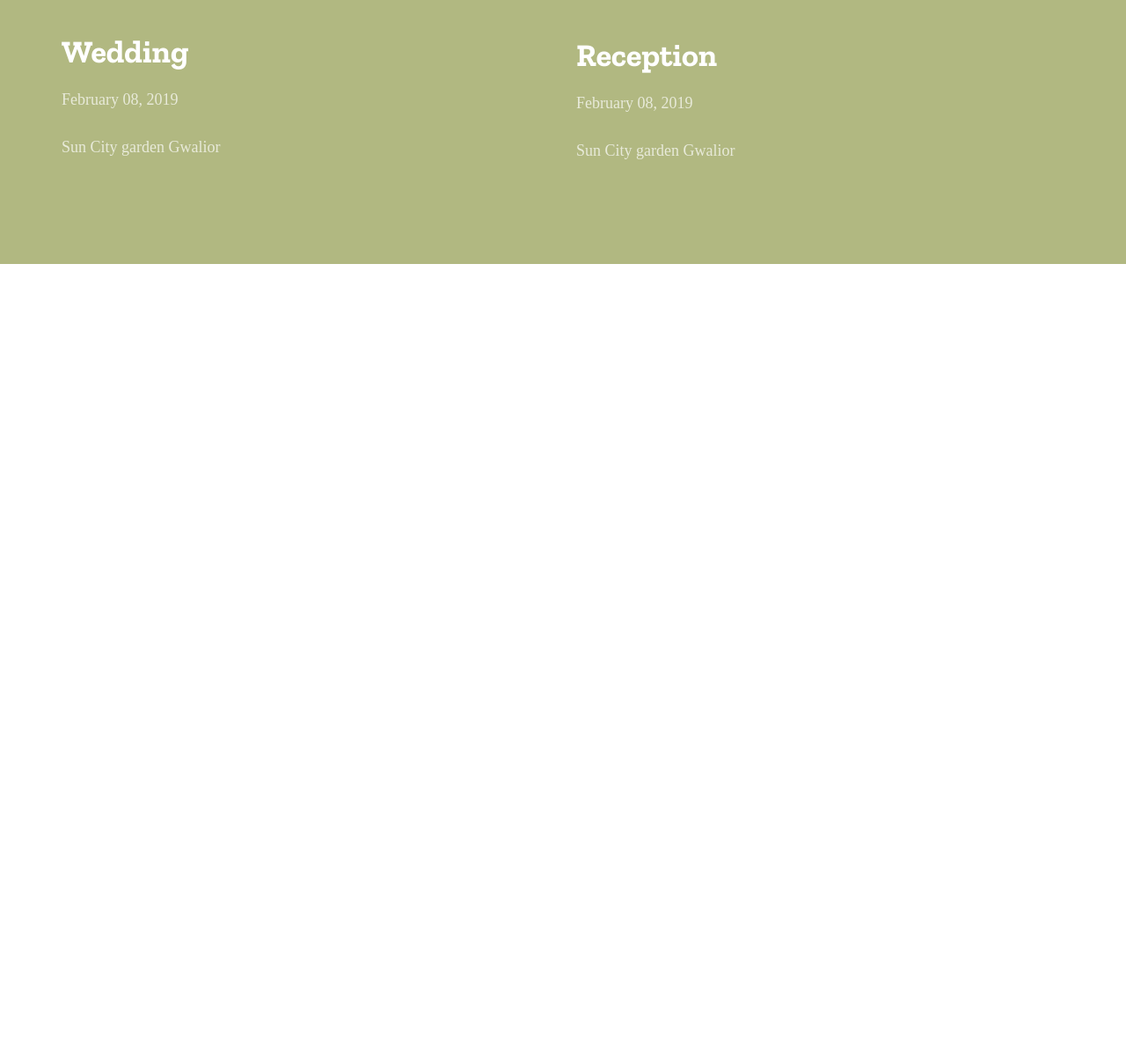
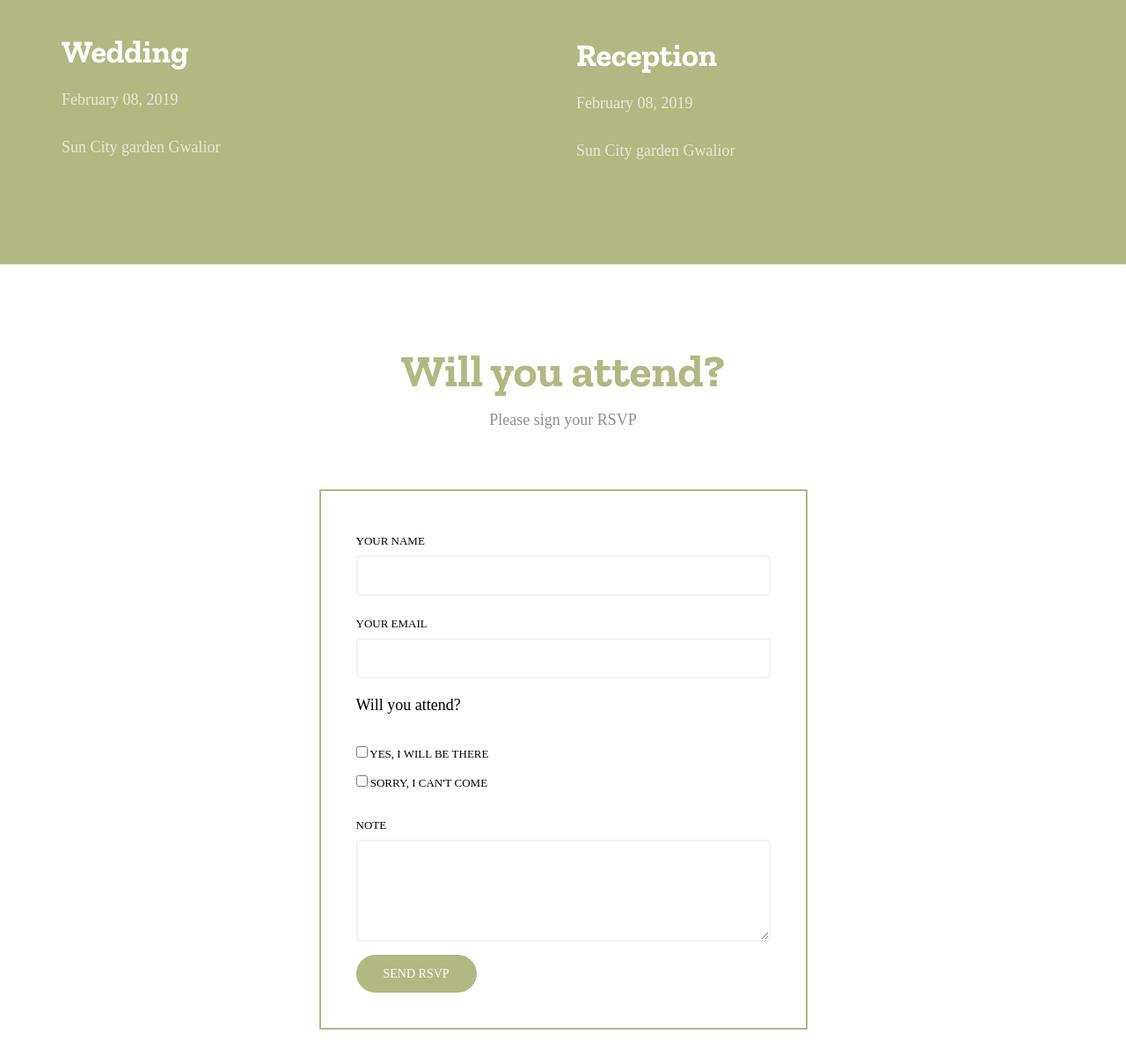
Before and after one commit to H-G-Wadhwani/h-g-wadhwani.github.io, a website: page index.html in a window 1280 px wide. Shown: the part 2950-4158 px from the top of the page at 88% size. Before the commit the page ends 3250 px from the top, so only its background shows below. Drawn offline with nearby package versions, Linux system fonts and the light colour scheme; some packages are replaced by stand-ins of ours; no server answers; a web font is replaced by a local one.

Commit message:
Update index.html

```diff
--- a/index.html
+++ b/index.html
@@ -134,6 +134,45 @@
     </div>
     <!-- <div id="map"></div> -->
 
+    <section class="probootstrap-section probootstrap-border-top" data-section="rsvp">
+      <div class="container">
+        <div class="row mb40">
+          <div class="col-md-12 text-center">
+            <h2 class="mt0 mb10 probootstrap-animate">Will you attend?</h2>
+            <p>Please sign your RSVP</p>
+          </div>
+        </div>
+        <div class="row">
+          <div class="col-md-6 col-md-offset-3">
+            <div class="probootstrap-card probootstrap-animate">
+              <form class="probootstrap-form">
+                <div class="form-group">
+                  <label for="name">Your Name</label>
+                  <input type="text" class="form-control" id="name">
+                </div>
+                <div class="form-group">
+                  <label for="email">Your Email</label>
+                  <input type="text" class="form-control" id="email">
+                </div>
+                <div class="form-group">
+                  <p>Will you attend?</p>
+                  <label for="yes"><input type="checkbox" id="yes"> Yes, I will be there</label> <br>
+                  <label for="no"><input type="checkbox" id="no"> Sorry, I can't come</label> <br>
+                </div>
+                <div class="form-group">
+                  <label for="note">Note</label>
+                  <textarea name="" id="note" cols="20" rows="5" class="form-control"></textarea>
+                </div>
+                <div class="form-group">
+                  <input type="submit" class="btn btn-primary btn-lg" value="Send RSVP">
+                </div>
+              </form>
+            </div>
+          </div>
+        </div>
+      </div>
+    </section>
+
     <script src="js/scripts.min.js"></script>
     <script src="js/custom.min.js"></script>
 
```
